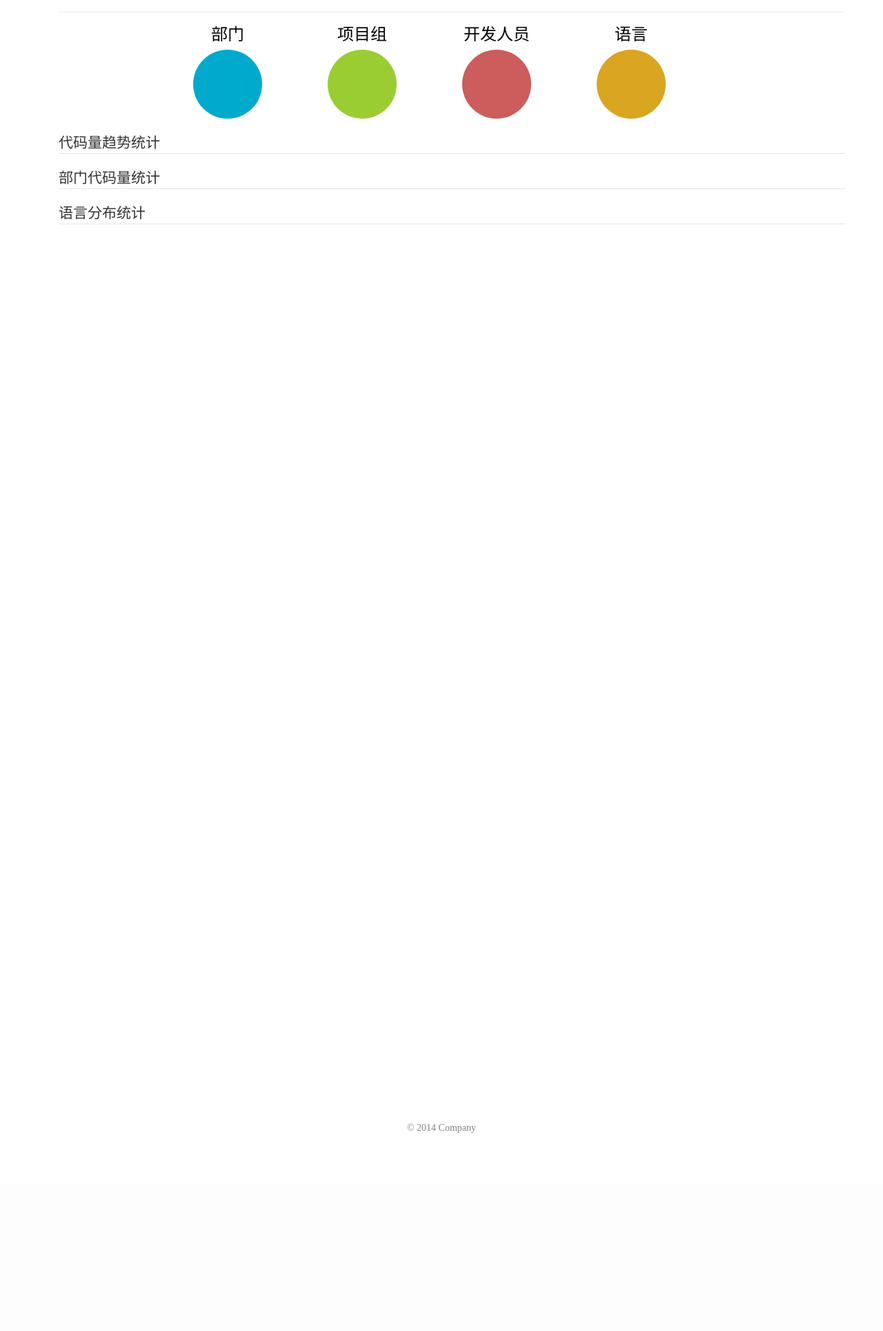
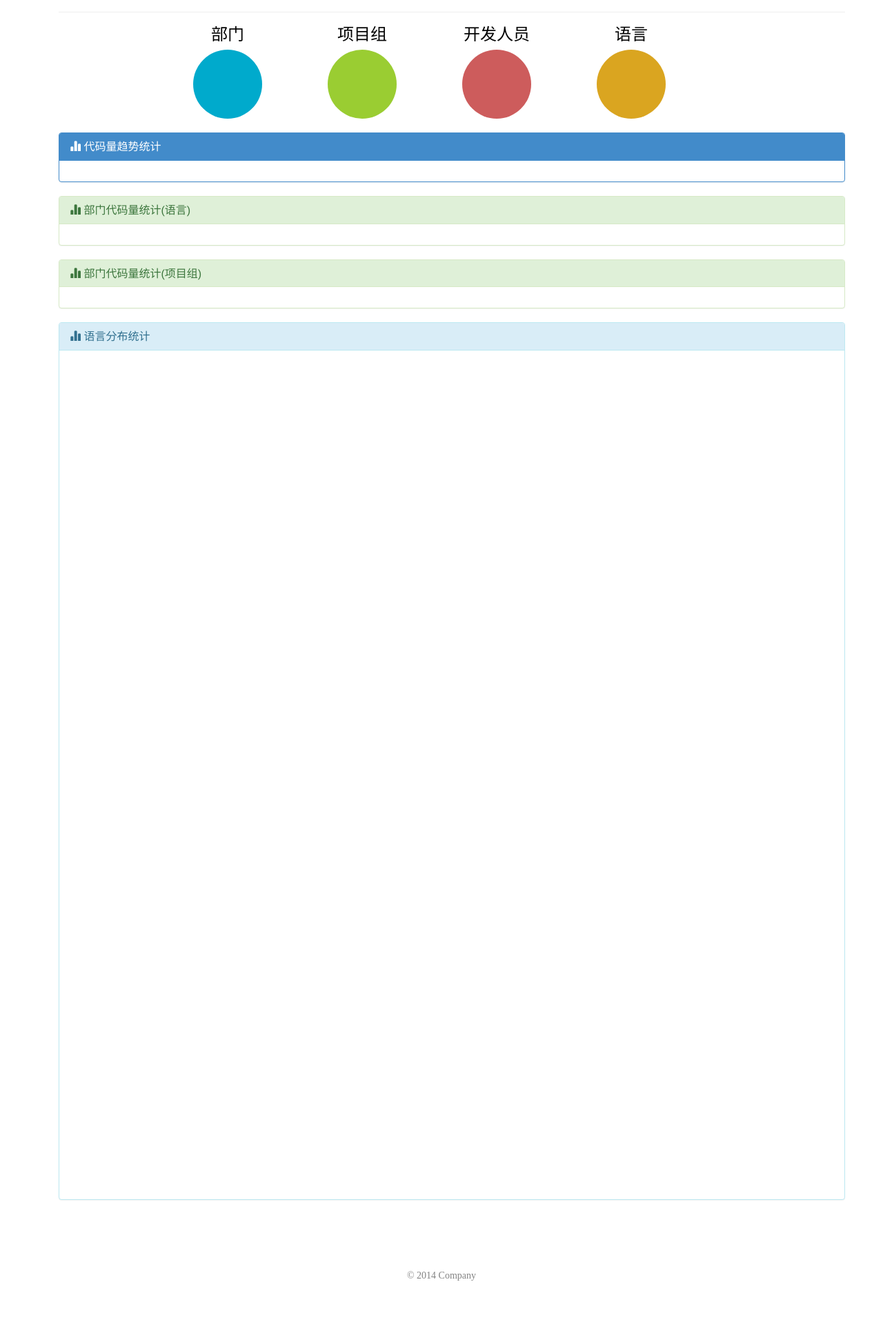
Before and after one commit to alaxli/codereport, a Django app: template templates/svnreport/codeline.html in a window 1280 px wide. Shown: the part 164-2093 px from the top of the page at 69% size. Before the commit the page ends 1806 px from the top, so only its background shows below. Run offline with Django 3.2, Linux system fonts and the light colour scheme; the template is opened without the code that fills it, so the values that code supplies are empty.

Commit message:
modify css

```diff
--- a/templates/svnreport/codeline.html
+++ b/templates/svnreport/codeline.html
@@ -33,14 +33,74 @@
         </div>
         <div class="col-md-2"></div>
     </div>
-    <br/>
-    <legend>{% trans "代码量趋势统计" %}</legend>
-    <div id="container-codeline" ></div>
-    <legend>{% trans "部门代码量统计" %}</legend>
-    <div id="container-department" ></div>
-    <legend>{% trans "语言分布统计" %}</legend>
+
+   <br />
+   <div class="panel panel-primary">
+      <div class="panel-heading">
+          <h4 class="panel-title">
+            <i class="glyphicon glyphicon-stats txt-color-darken"> </i>
+            <a data-toggle="collapse" data-toggle="collapse" href="#collapse0">
+               {% trans "代码量趋势统计" %}
+            </a>
+          </h4>
+       </div>
+
+      <div id="collapse0" class="panel-collapse collapse in">
+        <div class="panel-body">
+           <div id="container-codeline" ></div>
+        </div> <!-- end div panel-body -->
+     </div> <!-- end div collapse -->
+   </div> <!-- end div panel -->
+
+   <div class="panel panel-success">
+      <div class="panel-heading">
+          <h4 class="panel-title">
+            <i class="glyphicon glyphicon-stats txt-color-darken"> </i>
+            <a data-toggle="collapse" data-toggle="collapse" href="#collapse1">
+                {% trans "部门代码量统计(语言)" %}
+            </a>
+          </h4>
+      </div>
+      <div id="collapse1" class="panel-collapse collapse in">
+        <div class="panel-body">
+          <div id="container-department" ></div>
+        </div> <!-- end div panel-body -->
+     </div> <!-- end div collapse -->
+   </div> <!-- end div panel -->
+
+   <div class="panel panel-success">
+      <div class="panel-heading">
+          <h4 class="panel-title">
+            <i class="glyphicon glyphicon-stats txt-color-darken"> </i>
+            <a data-toggle="collapse" data-toggle="collapse" href="#collapse2">
+                {% trans "部门代码量统计(项目组)" %}
+            </a>
+          </h4>
+      </div>
+      <div id="collapse2" class="panel-collapse collapse in">
+        <div class="panel-body">
+           <div id="container-dpgroups" ></div>
+        </div> <!-- end div panel-body -->
+     </div> <!-- end div collapse -->
+   </div> <!-- end div panel -->
+
+   <div class="panel panel-info">
+      <div class="panel-heading">
+          <h4 class="panel-title">
+            <i class="glyphicon glyphicon-stats txt-color-darken"> </i>
+            <a data-toggle="collapse" data-toggle="collapse" href="#collapse3">
+               {% trans "语言分布统计" %}
+            </a>
+          </h4>
+     </div>
+      <div id="collapse3" class="panel-collapse collapse in">
+        <div class="panel-body">
     <div id="container-language" style="height:1200px;"></div>
+        </div> <!-- end div panel-body -->
+     </div> <!-- end div collapse -->
+   </div> <!-- end div panel -->
 
+</div>
 
 <script>
     $(function(){
@@ -68,7 +128,7 @@
                 }
                 var date = new Date(codelineset[i][0]),
                 year = date.getFullYear(),
-                month = date.getMonth() + 1,
+                month = date.getMonth(),
                 day = date.getDate();
 
                 map[codelineset[i][1]].push([Date.UTC(year,month,day),codelineset[i][2]])
@@ -82,6 +142,7 @@
             return series
         }
 
+        // 代码量趋势统计
         var series = generateSeries(codelineset);
         $('#container-codeline').highcharts({
             chart: {
@@ -115,6 +176,7 @@
             series: series
         });
 
+        // 部门 - 语言 统计
         var departmentset = {{ departmentset|safe }};
         var dplist= new Array();
         for(var key in departmentset)
@@ -173,7 +235,7 @@
                 type: 'column'
             },
             title:{
-                text: '部门代码量统计报告'
+                text: '部门代码量统计报告(语言)'
             },
             subtitle:{
                 text: '点击列柱查看语言信息，再次单击返回'+'  (日期: ' + date + ')'
@@ -236,6 +298,7 @@
         })
         .highcharts();
 
+        // 语言排名统计
         var languageset = {{ languageset|safe }},
         languagename = new Array(),
         languagedata = new Array(),
@@ -249,7 +312,7 @@
                 type: 'bar'
             },
             title:{
-                text: '语言分布统计报告'
+                text: '语言排名报表'
             },
             subtitle:{
                 text: '(日期: ' + date + ')'
@@ -279,6 +342,96 @@
                 color: '#4897f1'
             }]
         });
+
+
+        // 部门 - 业务组 统计
+        var dpgroupsset = {{ dpgroupsset|safe }};
+
+
+        var categories = dplist,
+        name = '技术产品部';
+
+        var dpgroupsdata = generateData(dpgroupsset);
+
+        function setChart_dpgroups(name, categories, data, color) {
+            chart_dpgroups.xAxis[0].setCategories(categories, false);
+            chart_dpgroups.series[0].remove(false);
+            chart_dpgroups.addSeries({
+                name: name,
+                data: data,
+                color: color || 'white'
+            },false);
+            chart_dpgroups.redraw();
+        }
+
+        var chart_dpgroups = $('#container-dpgroups').highcharts({
+            chart:{
+                type: 'column'
+            },
+            title:{
+                text: '部门代码量统计报表(项目组)'
+            },
+            subtitle:{
+                text: '点击列柱查看项目组信息，再次单击返回'+'  (日期: ' + date + ')'
+            },
+            xAxis:{
+                categories: categories
+            },
+            yAxis:{
+                title:{
+                    text: 'code line'
+                },
+            },
+            tooltip: {
+                formatter: function() {
+                    var point = this.point,
+                    s = this.x + ':<b>' + this.y + ' code lines</b><br/>';
+                    if (point.drilldown) {
+                        s += 'Click to view '+ point.category ;
+                    } else {
+                        s += 'Click to return';
+                    }
+                    return s;
+                }
+            },
+            plotOptions: {
+                column: {
+                    cursor: 'pointer',
+                    point: {
+                        events: {
+                            click : function() {
+                                var drilldown = this.drilldown;
+                                if (drilldown) { // drill down
+                                    setChart_dpgroups(drilldown.name, drilldown.categories, drilldown.data, drilldown.color);
+                                    } else { // restore
+                                    setChart_dpgroups(name, categories, dpgroupsdata);
+                                }
+                            } //end function
+                        } // end events
+                    },
+                    dataLabels: {
+                        enabled: true,
+                        color: colors[0],
+                        style: {
+                            fontWeight: 'bold'
+                        },
+                        formatter: function() {
+                            return this.y ;
+                        }
+                    }
+                }
+            },
+            series: [{
+                name: name,
+                data: dpgroupsdata,
+                color: 'white'
+            }],
+            exporting: {
+                enabled: false
+            }
+        })
+        .highcharts();
+
     });
 </script>
 {% endblock %}
```
Also changed, not shown: svnreport/tasks.py (+25 -0 lines), svnreport/views.py (+12 -1 lines).
